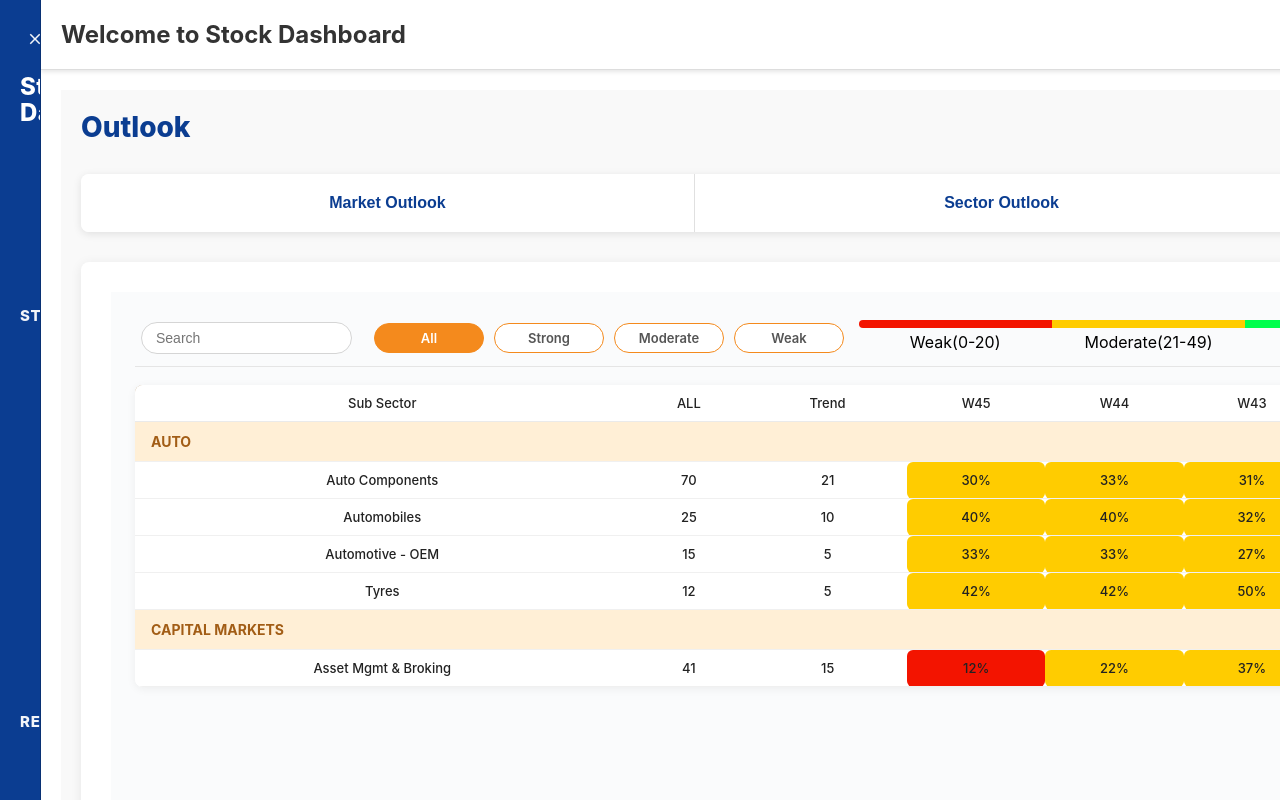
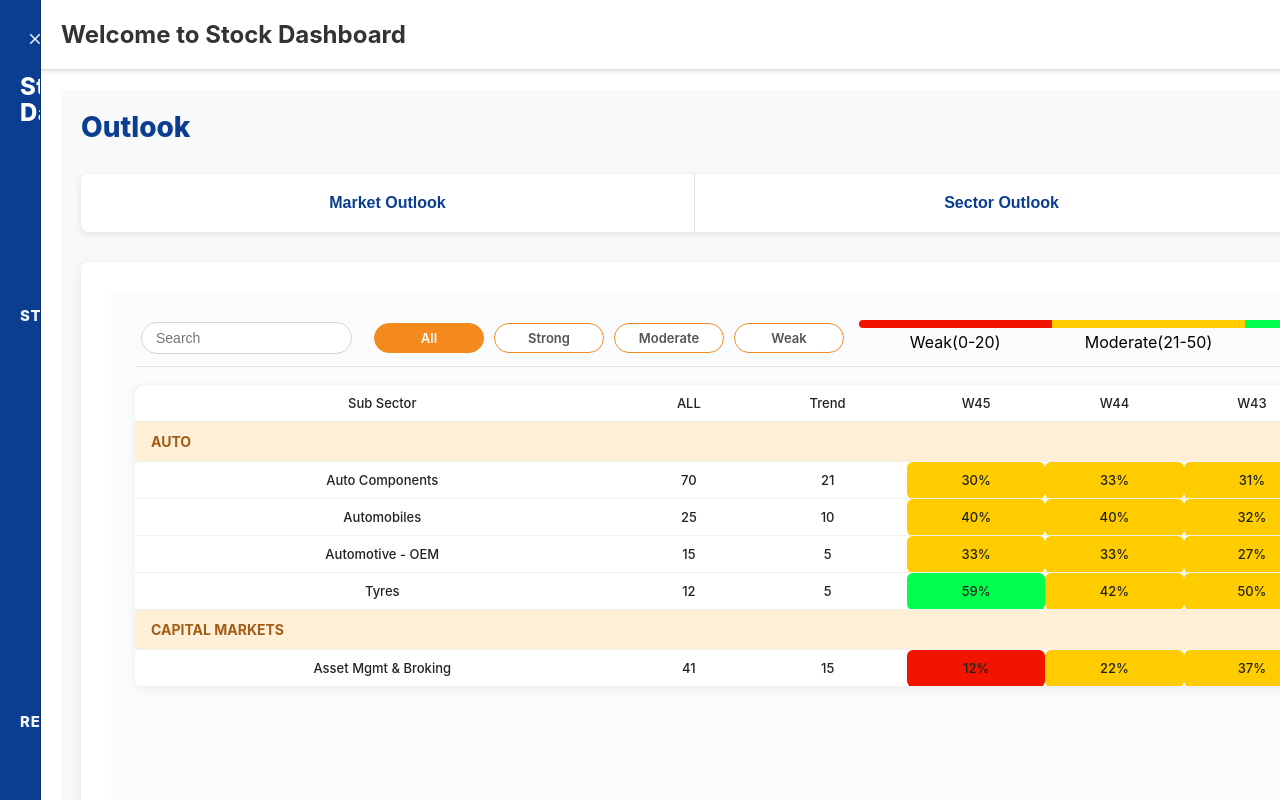
Before and after one commit to Ayc120714/ANIStockDashboard, a React (Create React App) app: page /outlook in a window 1280 px wide. Both pictures are taken after a click on the button "Sub Sector Outlook". Shown: the top 800 px of the page. Built offline with nearby package versions, Linux system fonts and the light colour scheme.

Commit message:
Updated Values
Updated values for bifurcation

```diff
--- a/src/pages/SubSectorOutlookPage.js
+++ b/src/pages/SubSectorOutlookPage.js
@@ -38,7 +38,7 @@ const SECTOR_DATA = [
       { name: 'Auto Components', all: 70, trend: 21, w45: 30, w44: 33, w43: 31, w42: 21 },
       { name: 'Automobiles', all: 25, trend: 10, w45: 40, w44: 40, w43: 32, w42: 44 },
       { name: 'Automotive - OEM', all: 15, trend: 5, w45: 33, w44: 33, w43: 27, w42: 13 },
-      { name: 'Tyres', all: 12, trend: 5, w45: 42, w44: 42, w43: 50, w42: 50 },
+      { name: 'Tyres', all: 12, trend: 5, w45: 59, w44: 42, w43: 50, w42: 50 },
     ],
   },
   {
@@ -105,8 +105,8 @@ function SubSectorOutlookPage() {
   <LegendRow>
     <LegendLabelGroup>
     <LegendLabelCol flex={3}>Weak(0-20)</LegendLabelCol>
-<LegendLabelCol flex={3}>Moderate(21-49)</LegendLabelCol>
-<LegendLabelCol flex={3}>Strong(50-100)</LegendLabelCol>
+<LegendLabelCol flex={3}>Moderate(21-50)</LegendLabelCol>
+<LegendLabelCol flex={3}>Strong(51-100)</LegendLabelCol>
     </LegendLabelGroup>
 
     {/* <UpdatedOn>
```
